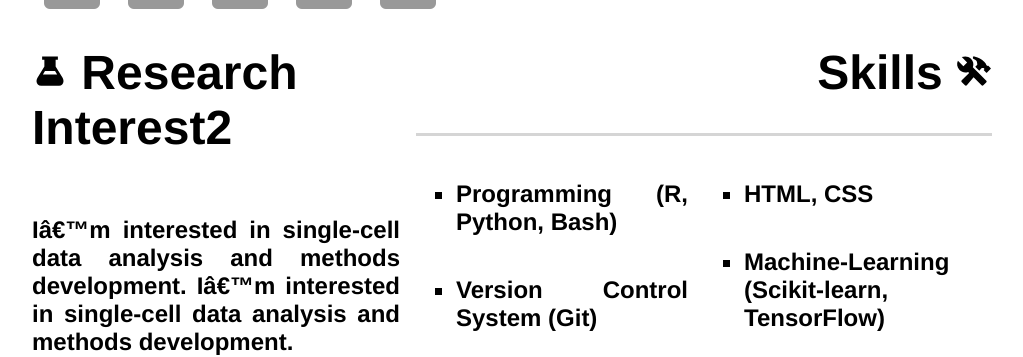
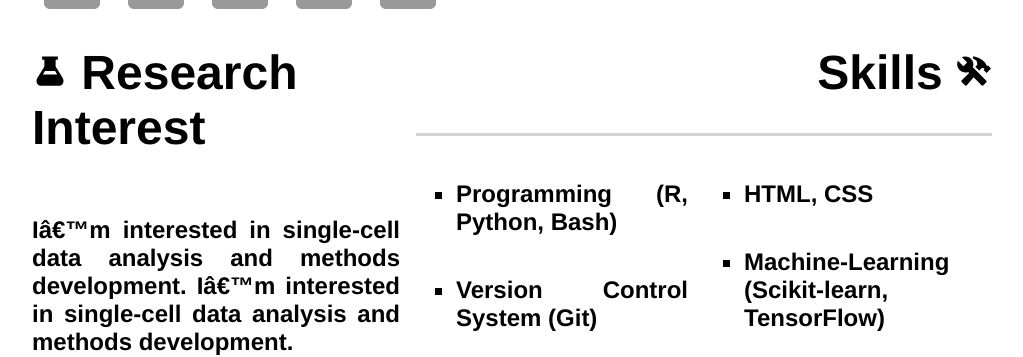
Before and after one commit to saisomesh2594/saisomesh2594.github.io, a Jekyll site: the page built from index.html, in a window 1280 px wide. Shown: the part 489-846 px from the top of the page, without its empty margins (128-1151 px from the left). Built offline with Jekyll 4.4.1, drawn with Linux system fonts in a browser that asks for light colours.

Commit message:
Update index.html

```diff
--- a/index.html
+++ b/index.html
@@ -73,7 +73,7 @@ title: Somesh Sai, Just Another Bioinformatician
 	<!--<div id="footer-container"><footer></footer></div>-->
 	<div id="twwet-research-container">
 		<div id="researchtrial">
-			<h1><ion-icon name="flask"></ion-icon> Research Interest2 </h1>
+			<h1><ion-icon name="flask"></ion-icon> Research Interest</h1>
 			<article><h2>
 				<br>
 				I’m interested in single-cell data analysis and methods development.
```
